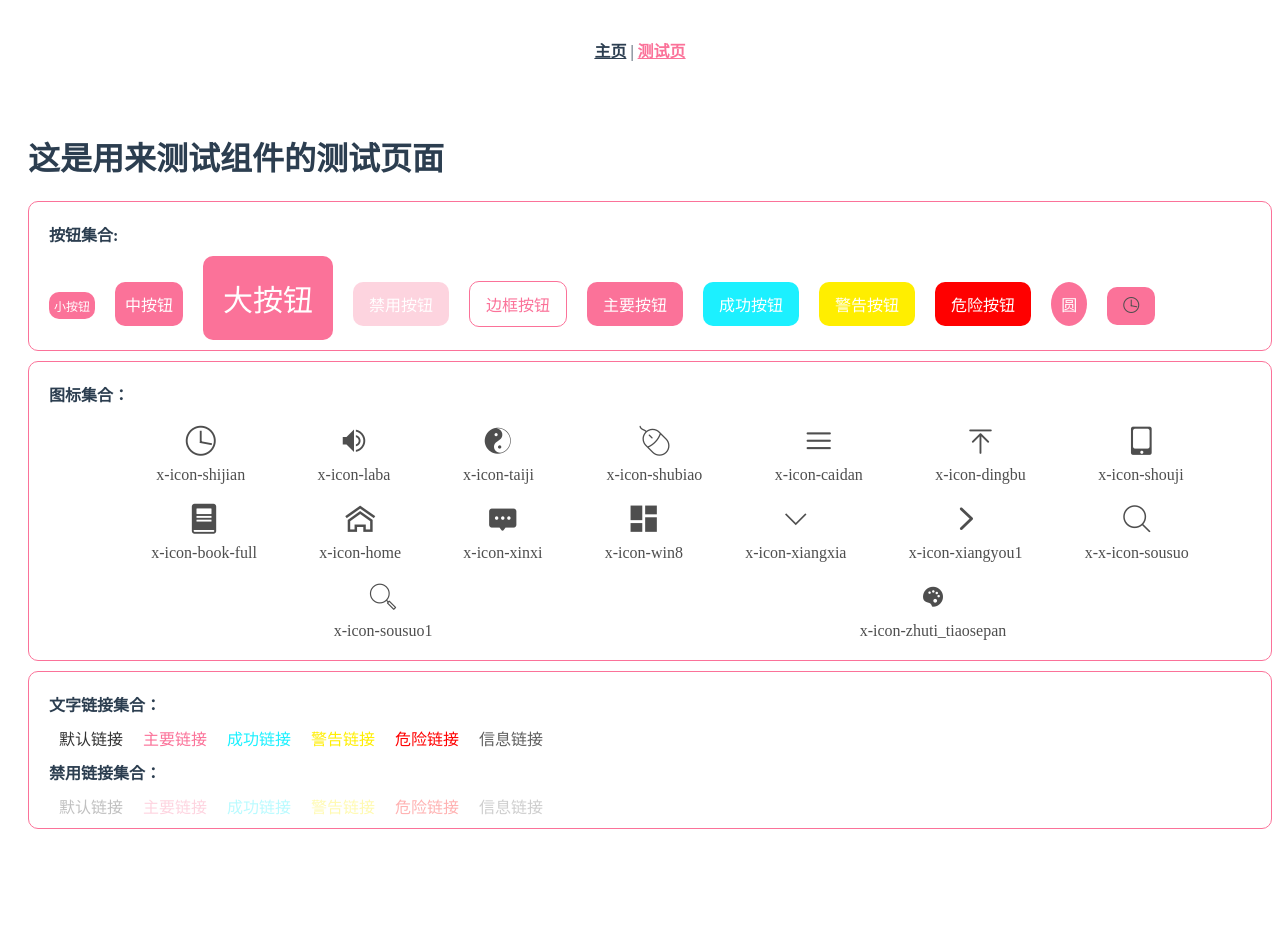
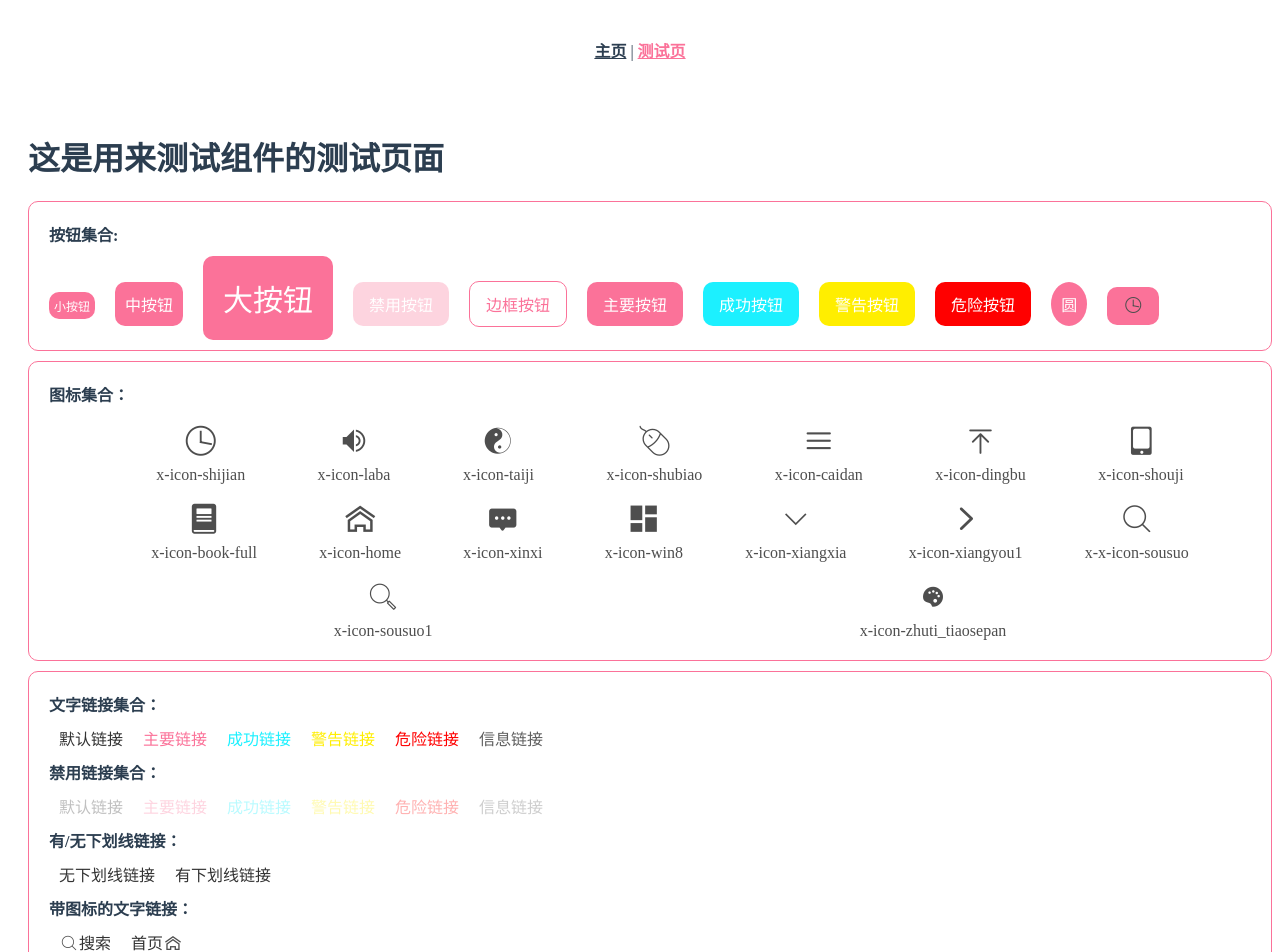
Before and after one commit to xiao-shenghui/x-design, a Vue app in the folder x-design/: page /test in a window 1280 px wide. Shown: the top 952 px of the page. Before the commit the page ends 839 px from the top, so only its background shows below. Built offline with nearby package versions, Linux system fonts and the light colour scheme.

Commit message:
添加有无下划线链接，带图标的文字链接

```diff
--- a/x-design/src/views/AboutView.vue
+++ b/x-design/src/views/AboutView.vue
@@ -21,67 +21,67 @@
       <h4>图标集合：</h4>
       <ul>
         <li>
-          <x-icon icon="x-icon-shijian"></x-icon>
+          <x-icon icon="x-icon-shijian" />
           x-icon-shijian
         </li>
         <li>
-          <x-icon icon="x-icon-laba"></x-icon>
+          <x-icon icon="x-icon-laba" />
           x-icon-laba
         </li>
         <li>
-          <x-icon icon="x-icon-taiji"></x-icon>
+          <x-icon icon="x-icon-taiji" />
           x-icon-taiji
         </li>
         <li>
-          <x-icon icon="x-icon-shubiao"></x-icon>
+          <x-icon icon="x-icon-shubiao" />
           x-icon-shubiao
         </li>
         <li>
-          <x-icon icon="x-icon-caidan"></x-icon>
+          <x-icon icon="x-icon-caidan" />
           x-icon-caidan
         </li>
         <li>
-          <x-icon icon="x-icon-dingbu"></x-icon>
+          <x-icon icon="x-icon-dingbu" />
           x-icon-dingbu
         </li>
         <li>
-          <x-icon icon="x-icon-shouji"></x-icon>
+          <x-icon icon="x-icon-shouji" />
           x-icon-shouji
         </li>
         <li>
-          <x-icon icon="x-icon-book-full"></x-icon>
+          <x-icon icon="x-icon-book-full" />
           x-icon-book-full
         </li>
         <li>
-          <x-icon icon="x-icon-home"></x-icon>
+          <x-icon icon="x-icon-home" />
           x-icon-home
         </li>
         <li>
-          <x-icon icon="x-icon-xinxi"></x-icon>
+          <x-icon icon="x-icon-xinxi" />
           x-icon-xinxi
         </li>
         <li>
-          <x-icon icon="x-icon-win8"></x-icon>
+          <x-icon icon="x-icon-win8" />
           x-icon-win8
         </li>
         <li>
-          <x-icon icon="x-icon-xiangxia"></x-icon>
+          <x-icon icon="x-icon-xiangxia" />
           x-icon-xiangxia
         </li>
         <li>
-          <x-icon icon="x-icon-xiangyou1"></x-icon>
+          <x-icon icon="x-icon-xiangyou1" />
           x-icon-xiangyou1
         </li>
         <li>
-          <x-icon icon="x-icon-sousuo"></x-icon>
+          <x-icon icon="x-icon-sousuo" />
           x-x-icon-sousuo
         </li>
         <li>
-          <x-icon icon="x-icon-sousuo1"></x-icon>
+          <x-icon icon="x-icon-sousuo1" />
           x-icon-sousuo1
         </li>
         <li>
-          <x-icon icon="x-icon-zhuti_tiaosepan"></x-icon>
+          <x-icon icon="x-icon-zhuti_tiaosepan" />
           x-icon-zhuti_tiaosepan
         </li>
       </ul>
@@ -103,6 +103,12 @@
       <x-link type="warn" disabled>警告链接</x-link>
       <x-link type="danger" disabled>危险链接</x-link>
       <x-link type="info" disabled>信息链接</x-link>
+      <h4>有/无下划线链接：</h4>
+      <x-link nounderline>无下划线链接</x-link>
+      <x-link>有下划线链接</x-link>
+      <h4>带图标的文字链接：</h4>
+      <x-link icon="x-icon-sousuo">搜索</x-link>
+      <x-link>首页<x-icon icon="x-icon-home" /></x-link>
     </section>
   </div>
 </template>
--- a/x-design/src/xdesign/icon/XIcon.vue
+++ b/x-design/src/xdesign/icon/XIcon.vue
@@ -27,6 +27,7 @@ export default {
     color: rgb(78, 78, 78);
     cursor: pointer;
     transition: 0.3s;
+    padding: 0 2px;
 }
 
 .x-icon:hover {
--- a/x-design/src/xdesign/link/XLink.vue
+++ b/x-design/src/xdesign/link/XLink.vue
@@ -1,5 +1,7 @@
 <template>
-    <a class="x-link" :href="href" :type="type" ref="link" :class="{ disabled: disabled }" :target="target">
+    <a class="x-link" :href="href" :type="type" ref="link" :class="{ disabled: disabled, nounderline: nounderline }"
+        :icon="icon" :target="target">
+        <x-icon v-if="icon.length > 6" :icon="icon" />
         <slot></slot>
     </a>
 </template>
@@ -21,6 +23,14 @@ export default {
         },
         target: {
             default: "_self",
+            type: String
+        },
+        nounderline: {
+            default: false,
+            type: Boolean
+        },
+        icon: {
+            default: "",
             type: String
         }
     },
@@ -97,6 +107,11 @@ export default {
 
     &:hover {
         opacity: 0.3;
+        text-decoration: none;
     }
 }
+
+.nounderline:hover {
+    text-decoration: none;
+}
 </style>
```
Also changed, not shown: 2 other files (tests, documents, lock files or other folders).
